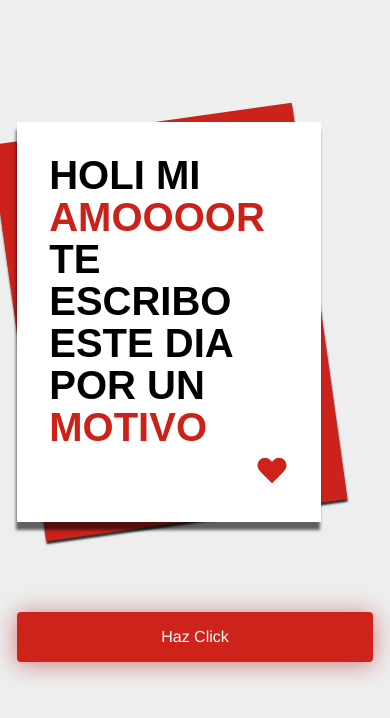
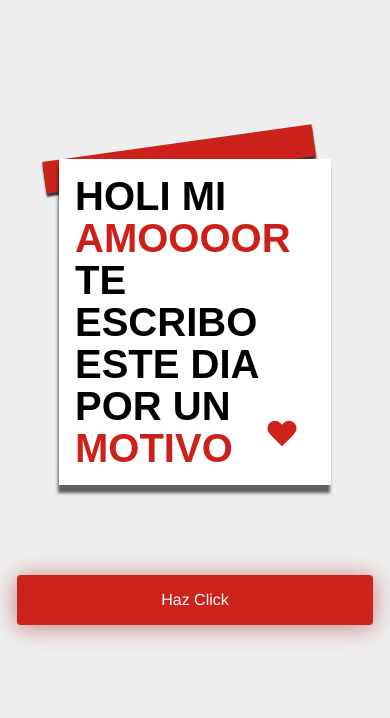
Before and after one commit to Tito1716/valentine, a plain HTML site: page index.html in a window 390 px wide. Drawn offline with Linux system fonts and the light colour scheme.

Commit message:
# fix size

```diff
--- a/css/main.css
+++ b/css/main.css
@@ -9,7 +9,22 @@
   position: relative;
   width: 15em;
 }
+/* Media query for phones */
+@media screen and (max-width: 768px) {
+  .card,
+  .envelope {
+  background: #fff;
+  box-shadow: -1px 8px 3px 0 rgba(0, 0, 0, 0.6);
+  position: relative;
+  /* Modify your existing styles */
+  width: 90%; /* Instead of fixed 15em */
+  max-width: 15em; /* Keep maximum width */
+  height: auto; /* Allow height to be flexible */
+  padding: 1em; /* Reduce padding on mobile */
+  margin: auto;
 
+}
+}
 .envelope {
   background: #cb231c;
   box-shadow: 0 3px 2px rgba(0, 0, 0, 0.8);
```
